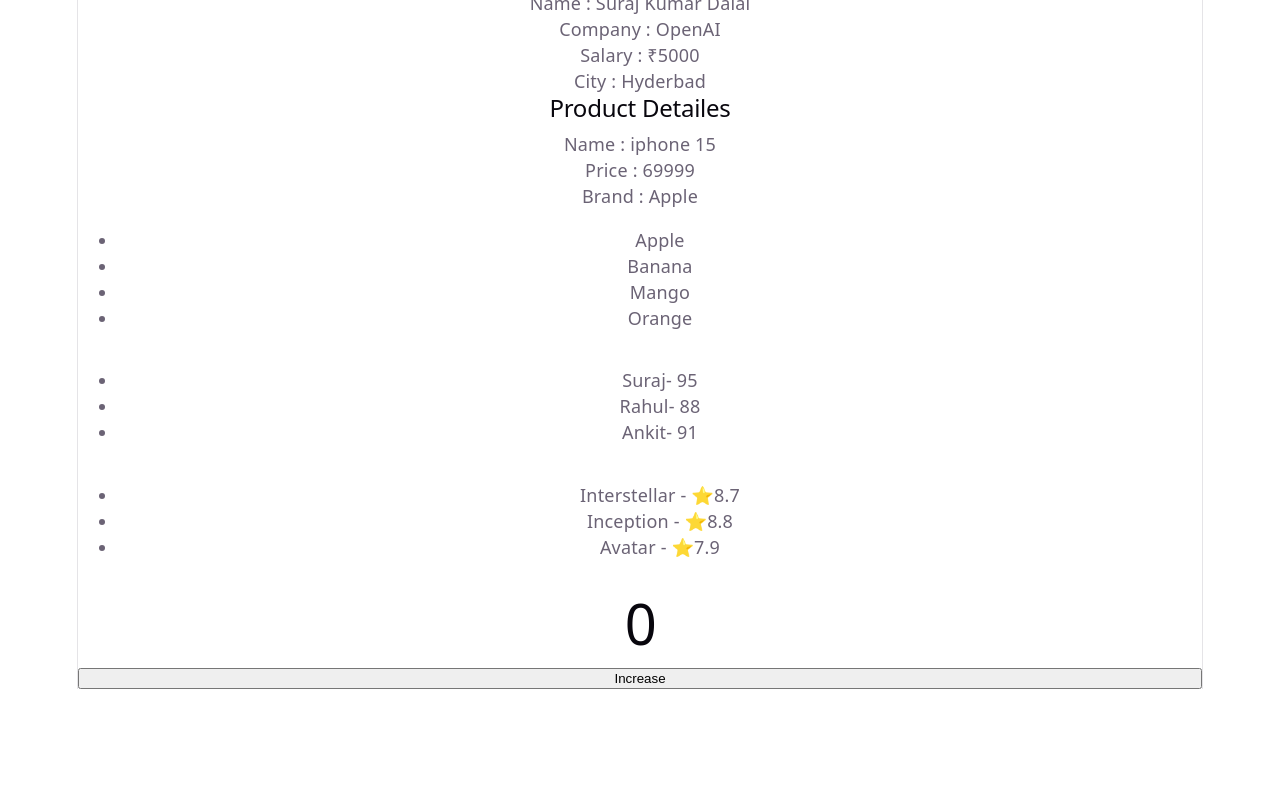
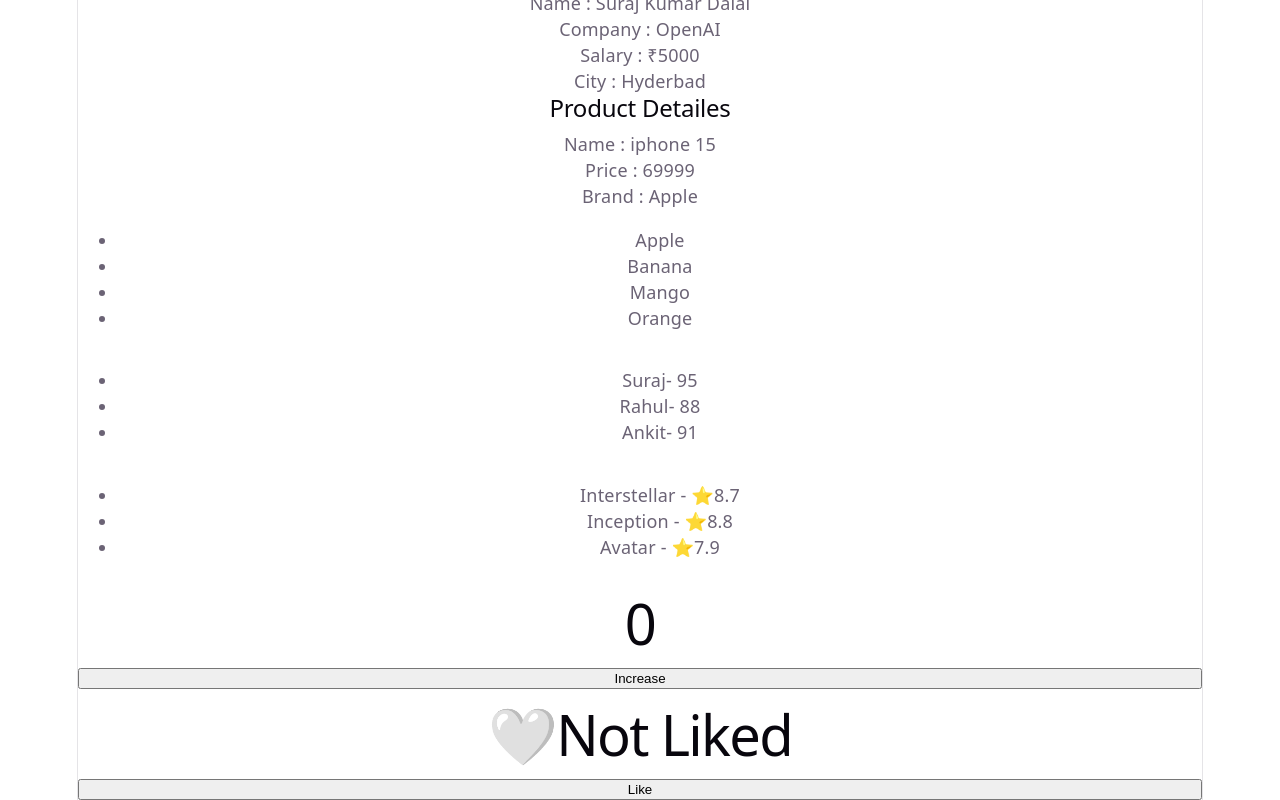
Before and after one commit to SurajKumarDalai/react-learning, a React (Vite) app: page / in a window 1280 px wide. Shown: the part 288-1088 px from the top of the page. Before the commit the page ends 977 px from the top, so only its background shows below. Built offline with nearby package versions, Linux system fonts and the light colour scheme.

Commit message:
Learning how useState() is use in Counter

```diff
--- a/src/App.jsx
+++ b/src/App.jsx
@@ -8,6 +8,7 @@
 import StudentList from "./components/StudentList";
 import MovieList from "./components/MovieList";
 import Counter from "./components/Counter-State";
+import LikeButton from "./components/LikeButton";
 
 function App(){
 
@@ -85,6 +86,8 @@
     <MovieList movies={movies}/>
 
     <Counter/>
+
+    <LikeButton/>
     </>
     );
 
--- /dev/null
+++ b/src/components/LikeButton.jsx
@@ -0,0 +1,17 @@
+import {useState} from "react";
+
+function LikeButton(){
+
+    const[liked, setLiked] = useState(false);
+
+    return(
+        <>
+        <h1>{liked ? "❤️Liked" : "🤍Not Liked"}</h1>
+
+        <button onClick={() => setLiked(true)}>
+            Like
+            </button>
+        </>
+    );
+}
+export default LikeButton;
```
